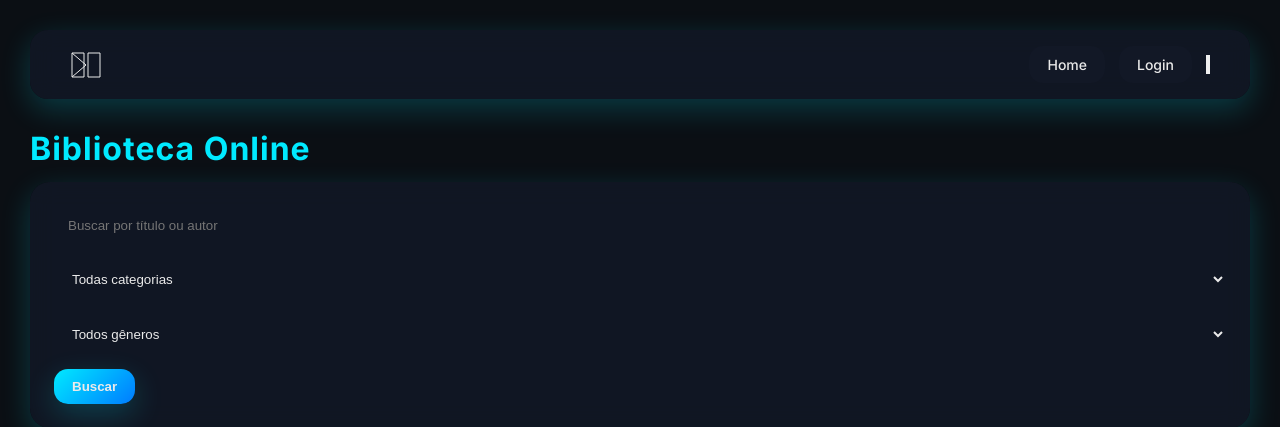
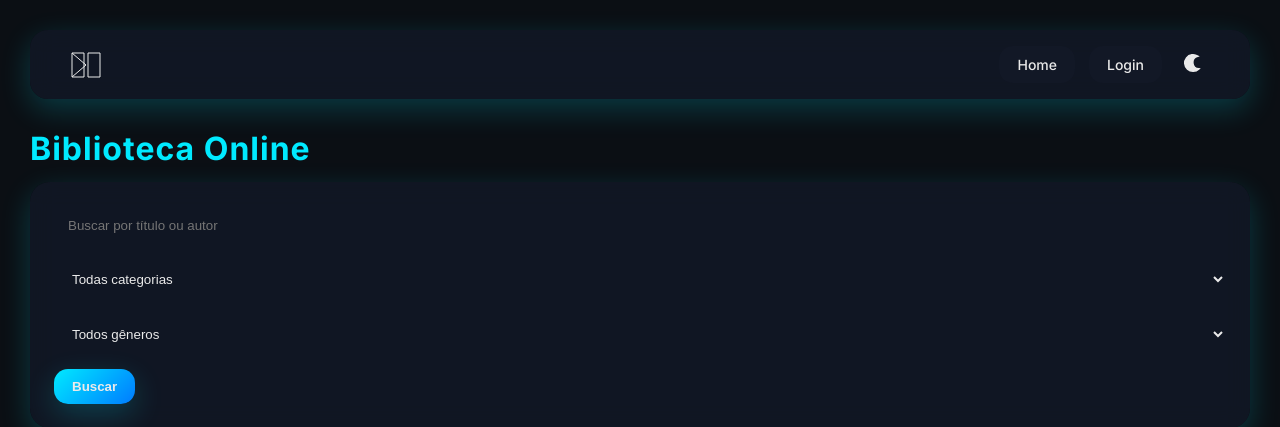
Before and after one commit to yunglixoehfoda/bibliotecav2, a Flask app: page / in a window 1280 px wide. Shown: the top 427 px of the page. Run offline with Flask 3, Linux system fonts and the light colour scheme; data comes from the database, SQL or seed files in the repository.

Commit message:
Update style.css

```diff
--- a/static/style.css
+++ b/static/style.css
@@ -891,6 +891,8 @@ tr:hover td {
   }
 
   .mobile-nav {
+    font-size: 24px;
+    filter: drop-shadow(0 0 6px rgba(0,234,255,.4));
     position: fixed;
     bottom: 14px;
     left: 50%;
@@ -1337,7 +1339,7 @@ tr:hover td {
 .page-loader {
   position: fixed;
   inset: 0;
-  background: rgba(240, 248, 255, 0.85); /* azul gelo */
+  background:  var(--bg-soft, var(--bg-card));;/* azul gelo */
   display: flex;
   align-items: center;
   justify-content: center;
@@ -1397,3 +1399,87 @@ tr:hover td {
   --skeleton-base: #1f2a36;
   --skeleton-highlight: #2b3a4a;
 }
+
+.icon svg {
+  width: 22px;
+  height: 22px;
+  color:var(--bg-soft, var(--bg-card))
+  transition: transform .25s ease, filter .25s ease, color .25s;
+}
+
+.mobile-nav a:active svg,
+.nav-btn:hover svg {
+  transform: scale(1.15);
+  filter: drop-shadow(0 0 6px --bg-card);
+}
+body.dark .icon {
+  color: var(--bg-card);
+}
+
+body.light .icon {
+  color: var(--bg-soft, var(--bg-card));;
+}
+.theme-toggle {
+  background: none;
+  border: none;
+  cursor: pointer;
+  padding: 6px;
+}
+
+.theme-icon {
+  width: 26px;
+  height: 26px;
+  stroke: currentColor;
+  fill: none;
+  stroke-width: 1.8;
+  transition: transform .4s ease;
+}
+
+/* sol */
+.sun {
+  color: var(--text);
+  fill: currentColor;
+  transition: opacity .3s ease, transform .4s ease;
+}
+
+.sun-rays line {
+  transition: opacity .3s ease;
+}
+
+/* lua */
+.moon {
+  color: var(--bg-soft, var(--text));;
+  fill: currentColor;
+  opacity: 0;
+  transform: scale(0.6);
+  transition: opacity .3s ease, transform .4s ease;
+}
+
+/* =========================
+   DARK MODE
+========================= */
+:root[data-theme="dark"] .sun,
+:root[data-theme="dark"] .sun-rays {
+  opacity: 0;
+}
+
+:root[data-theme="dark"] .moon {
+  opacity: 1;
+  transform: scale(1);
+}
+
+:root[data-theme="dark"] .theme-icon {
+  transform: rotate(40deg);
+}
+
+/* =========================
+   LIGHT MODE
+========================= */
+:root[data-theme="light"] .sun,
+:root[data-theme="light"] .sun-rays {
+  opacity: 1;
+}
+
+:root[data-theme="light"] .moon {
+  opacity: 0;
+}
```
